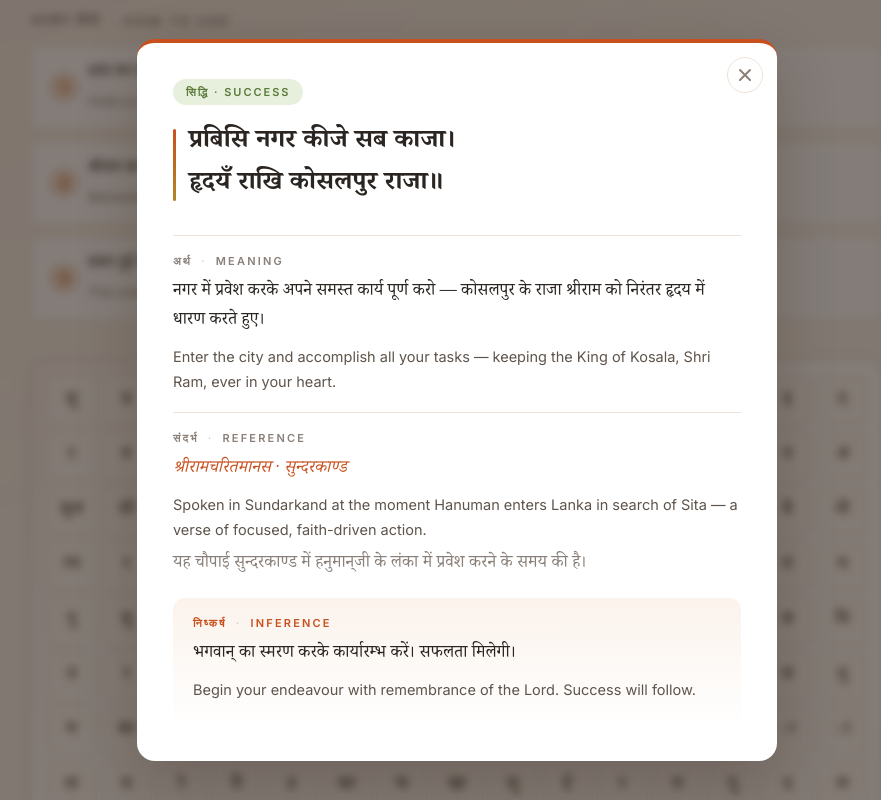
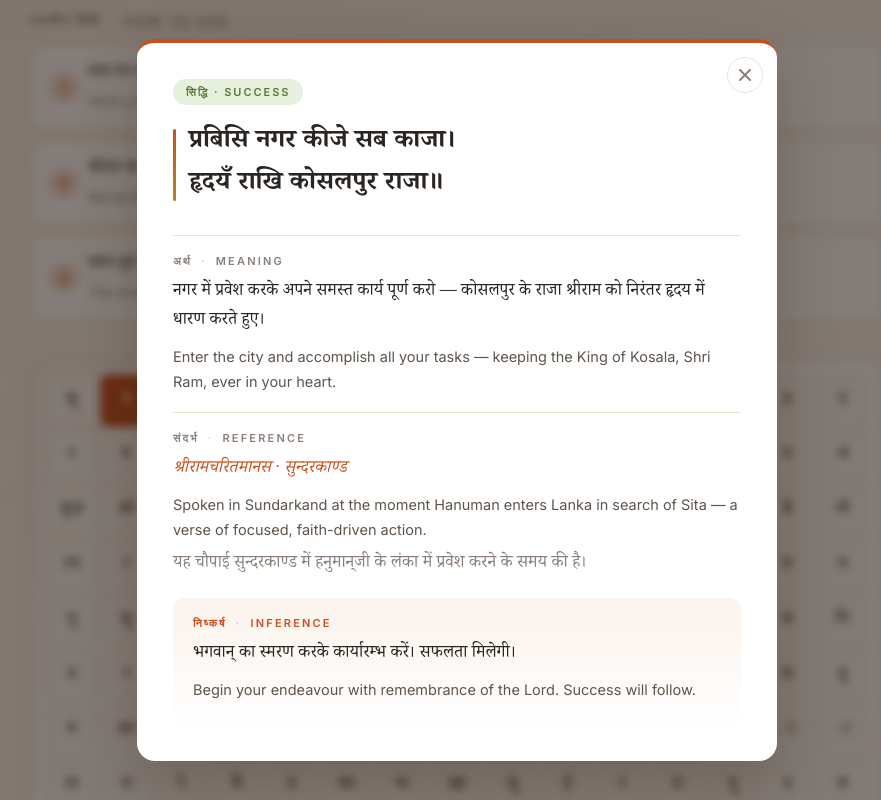
Before and after one commit to premsewa/prashnawali.com, a plain HTML site: page index.html in a window 1280 px wide. Both pictures are taken after a click on the button "प्र". Shown: the part 477-1277 px from the top of the page, without its empty margins (183-1064 px from the left). Drawn offline with Linux system fonts and the light colour scheme.

Commit message:
Persist cell highlight while its chaupai modal is open
Tapping a cell adds a .selected class that stays applied for the
modal's full lifetime and is cleared on close — uninterrupted visual
feedback from tap to modal dismissal.

```diff
--- a/script.js
+++ b/script.js
@@ -15,6 +15,7 @@
   const elSentiment = document.getElementById("modal-sentiment");
 
   let lastFocused = null;
+  let selectedCell = null;
 
   // ===== Build grid =====
   const letters = buildGridLetters();
@@ -59,6 +60,13 @@
     if (!target) return;
     const idx = parseInt(target.dataset.index, 10);
     const chaupai = CHAUPAIS[idx % 9];
+
+    // Highlight the chosen cell — persists through the modal's lifetime
+    // so the user gets uninterrupted visual feedback from the tap.
+    if (selectedCell) selectedCell.classList.remove("selected");
+    target.classList.add("selected");
+    selectedCell = target;
+
     openModal(chaupai);
   });
 
@@ -90,6 +98,10 @@
     if (modal.getAttribute("aria-hidden") === "true") return;
     modal.setAttribute("aria-hidden", "true");
     document.body.style.overflow = "";
+    if (selectedCell) {
+      selectedCell.classList.remove("selected");
+      selectedCell = null;
+    }
     if (lastFocused && typeof lastFocused.focus === "function") {
       lastFocused.focus();
     }
--- a/styles.css
+++ b/styles.css
@@ -236,6 +236,15 @@ body {
   border-color: var(--saffron);
   box-shadow: 0 2px 8px rgba(200, 80, 30, 0.28);
   transform: scale(0.94);
+}
+
+/* Persisted highlight applied by JS while a chaupai modal is open —
+   gives uninterrupted visual feedback from tap → modal → close. */
+.cell.selected {
+  background: var(--saffron);
+  color: #fff;
+  border-color: var(--saffron);
+  box-shadow: 0 2px 10px rgba(200, 80, 30, 0.32);
 }
 
 .cell:focus-visible {
```
